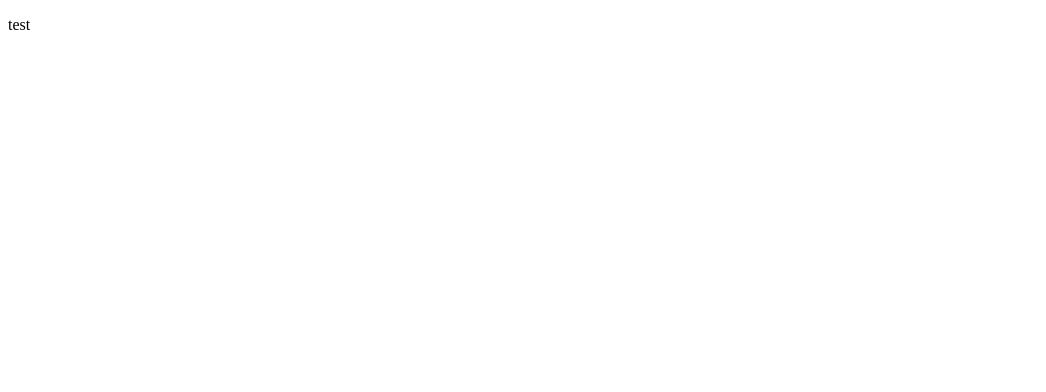
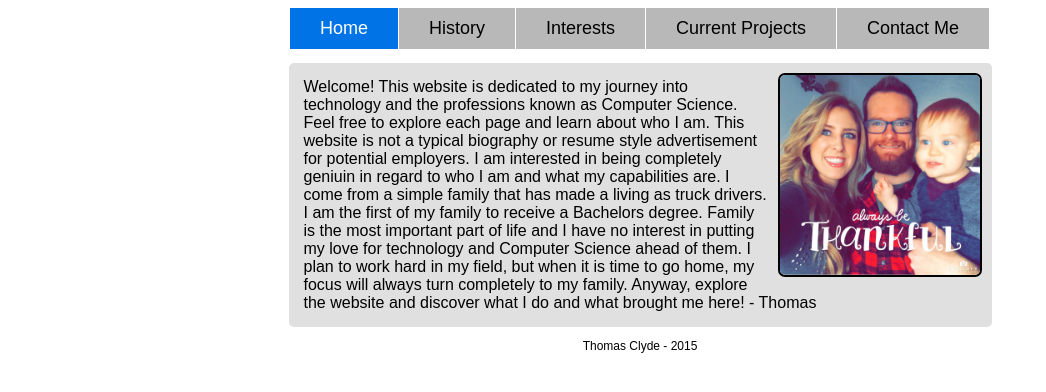
Before and after one commit to thomasclyde/thomasclyde.github.io, a plain HTML site: page index.html in a window 1280 px wide. Shown: the whole page, without its empty margins (0-1046 px from the left). Drawn offline with Linux system fonts and the light colour scheme.

Commit message:
Halfway there

```diff
--- a/index.html
+++ b/index.html
@@ -1,14 +1,44 @@
 <!DOCTYPE html>
 <html lang="en">
   <head>
-    <link href="navbar-fixed-top.css" rel="stylesheet">
+    <link href="style.css" rel="stylesheet">
 	<title>
 		Thomas Clyde - My Journey Into Computer Science and Technology
 	</title>
   </head>
 
   <body>
-	<p>test</p>
+
+	<!-- Setting Up Navbar -->
+	<div id="maindiv">
+		<div id="navdiv">
+			<ul id="navbar">
+			<li><a href = "index.html" id="nav_item" class="active">Home</a></li>
+			<li><a href = "history.html" id="nav_item">History</a></li>
+			<li><a href = "interests.html" id="nav_item">Interests</a></li>
+			<li><a href = "projects.html" id="nav_item">Current Projects</a></li>
+			<li><a href = "contact.html" id="nav_item">Contact Me</a></li>
+			</ul>
+			<div id="content">
+				<div id="picture_right">
+					<img src = "picture.jpg" id="main_picture">
+				</div>
+				<div class = "padding_left">
+					          Welcome! This website is dedicated to my journey into technology and the professions known as Computer Science.
+					Feel free to explore each page and learn about who I am. This website is not a typical biography or resume style advertisement
+					for potential employers. I am interested in being completely geniuin in regard to who I am and what my capabilities are. I
+					 come from a simple family that has made a living as truck drivers. I am the first of my family to receive a Bachelors
+					 degree. Family is the most important part of life and I have no interest in putting my love for technology and Computer
+					 Science ahead of them. I plan to work hard in my field, but when it is time to go home, my focus will always turn completely
+					 to my family. Anyway, explore the website and discover what I do and what brought me here! - Thomas
+				</div>
+			</div>
+		</div>
+		<p id="footer">Thomas Clyde - 2015</p>
+	</div>
+	<!-- End Navbar -->
+	<!-- Page Content Begins Here -->
+
 
   </body>
 </html>
--- /dev/null
+++ b/style.css
@@ -0,0 +1,100 @@
+#navdiv {
+	text-align: center;
+	max-width: 703px;
+	margin: 0 auto;
+}
+
+#maindiv{
+	text-align: center;
+	width: 100%;
+}
+
+#navbar {
+	display: inline-block;
+	background-color: #B8B8B8;
+    list-style-type: none;
+	margin-top: 0;
+    margin-bottom: 10px;
+    padding-top: 10px;
+	padding-bottom: 10px;
+	padding-left: 0;
+	padding-right: 0;
+	overflow: hidden;
+	top: 0;
+	left: 0;
+}
+
+#nav_item {
+	display; block;
+	color: #000000;
+	text-align: center;
+	padding: 30px;
+	text-decoration: none;
+	border-right: 1px solid white;
+	font-family: Arial, sans-serif;
+	font-size: 18px;
+}
+
+#nav_item:hover {
+	background-color: black;
+	color: gray;
+}
+
+.active {
+	color: #ffffff !important;
+	background-color: #0073e6;
+}
+
+li {
+	float: left;
+}
+
+h1 {
+	float: left;
+	padding: 10px;
+}
+
+#content{
+	width: 100%;
+	background-color: #E0E0E0;
+	border-radius: 5px;
+	overflow: auto;
+}
+
+#picture_left {
+	float: left;
+	padding: 10px;
+}
+#picture_right {
+	float: right;
+	padding: 10px;
+}
+#left_content {
+	border: 1px solid green;
+	overflow: auto;
+}
+
+.padding_left {
+	padding: 15px;
+	font-family: Arial, sans-serif;
+	text-align: left;
+	font-size: 16px;
+}
+.padding_right {
+	padding: 15px;
+	font-family: Arial, sans-serif;
+	text-align: right;
+	font-size: 16px;
+}
+#main_picture {
+	height: 200px;
+	width: 200px;
+	padding: 0px;
+	border: solid 2px black;
+	border-radius: 7px;
+}
+#footer {
+	font-size: 12px;
+
+	font-family: Arial, sans-serif;
+}
```
Also changed, not shown: history.html (added, +47 -0 lines), ast.JPG (added), picture.jpg (added).
